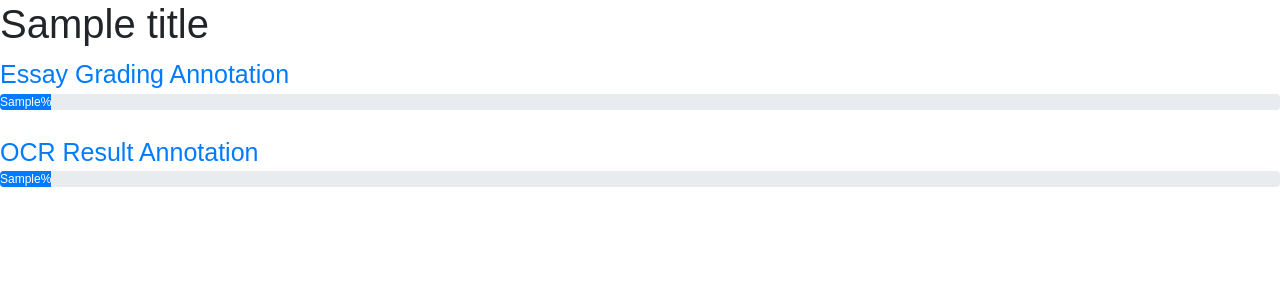
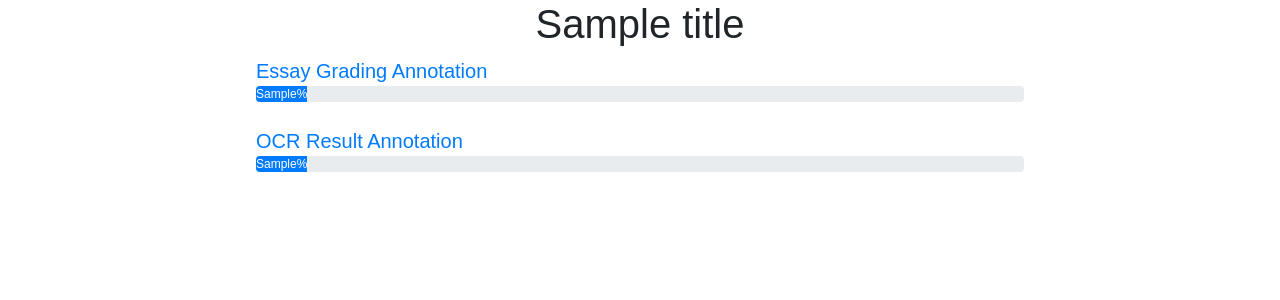
Before and after one commit to professorlust/annotator, a Python web app: template templates/main.html in a window 1280 px wide. Shown: the top 300 px of the page. Run offline with Jinja, Linux system fonts and the light colour scheme; the template is opened without the code that fills it: most values are stand-ins (such as "Sample title", 1, 10 or a date in 2020); some libraries are stand-ins or nearby versions.

Commit message:
Improve CSS of main page

```diff
--- a/handlers/main_handler.py
+++ b/handlers/main_handler.py
@@ -11,7 +11,7 @@ class MainHandler(tornado.web.RequestHandler):
     def get(self):
         self.render(
             'main.html',
-            title='17ZY NLP Annotation Platform',
+            title='17zuoye NLP Annotation Platform',
             mark_url=self.application.mark_url,
             ocr_url=self.application.ocr_url,
             annotation_essay_ratio=self.application.annotation_essay_ratio,
--- a/static/css/main.css
+++ b/static/css/main.css
@@ -5,7 +5,7 @@ label {
 }
 
 a {
-    font-size: 25px;
+    font-size: 20px;
 }
 
 ul {
@@ -15,6 +15,17 @@ ul {
 .title {
     font-family: "Arial";
 }
+
+.platform_title {
+    font-family: "Arial";
+    text-align: center;
+}
+
+.projects {
+    margin-left: 20%;
+    margin-right: 20%;
+}
+
 
 .essay_annotator {
     margin: auto;
--- a/templates/main.html
+++ b/templates/main.html
@@ -14,16 +14,18 @@
 </head>
 <body>
 	<div class="essay_annotator">
-        <h1 class="title">{{ title }}</h1>
-		<a href= {{ mark_url }}>Essay Grading Annotation</a><br>
+		<h1 class="platform_title">{{ title }}</h1>
+		<div class="projects">
+			<a href= {{ mark_url }}>Essay Grading Annotation</a>
 			<div class="progress">
 				<div class="progress-bar" role="progressbar" style="width: {{ annotation_essay_ratio }}%;" aria-valuenow="{{ annotation_essay_ratio }}" aria-valuemin="0" aria-valuemax="100">{{ annotation_essay_ratio }}%</div>
 			</div>
 			<br>
-		<a href= {{ ocr_url }}>OCR Result Annotation</a><br>
+			<a href= {{ ocr_url }}>OCR Result Annotation</a>
 			<div class="progress">
 				<div class="progress-bar" role="progressbar" style="width: {{ corrected_ocr_ratio }}%;" aria-valuenow="{{ corrected_ocr_ratio }}" aria-valuemin="0" aria-valuemax="100">{{ corrected_ocr_ratio }}%</div>
 			</div>
 		</div>
+	</div>
 </body>
 </html>
```
Lines whose indentation alone changed are shown as unchanged.
